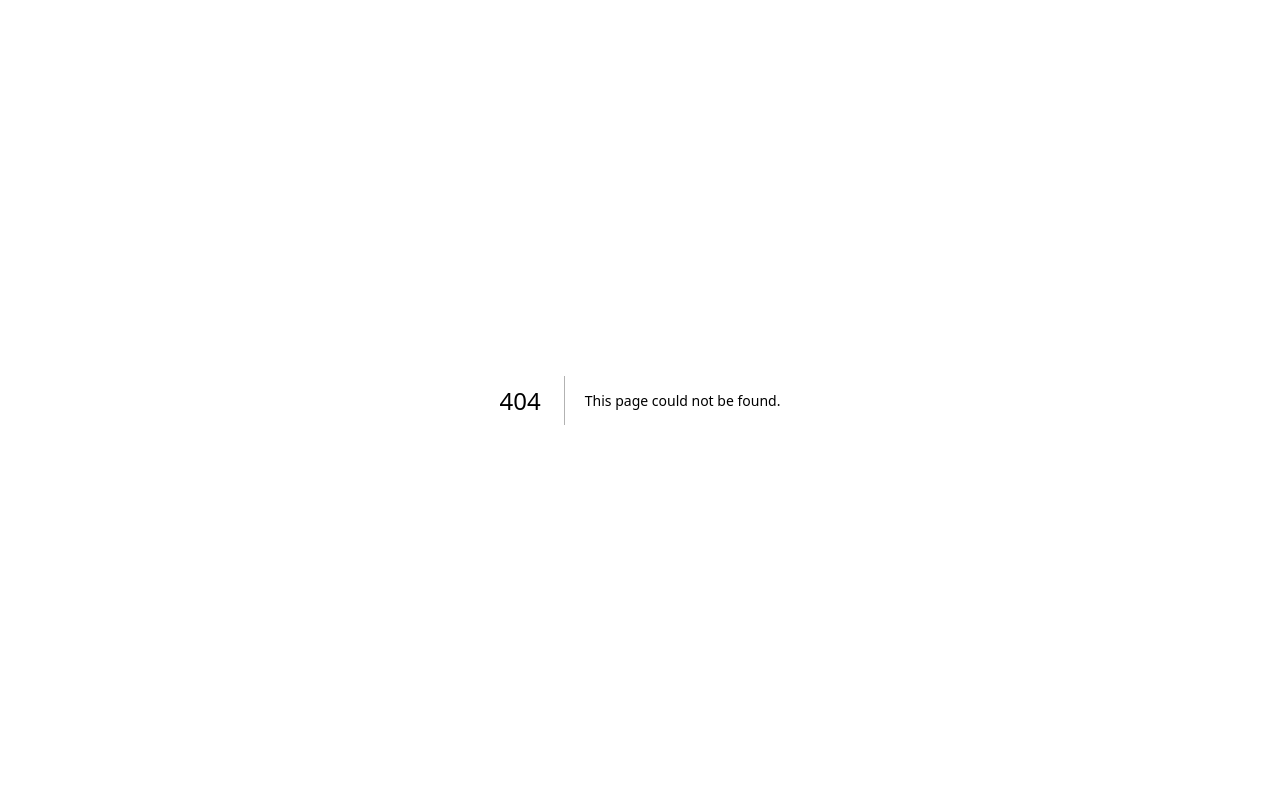
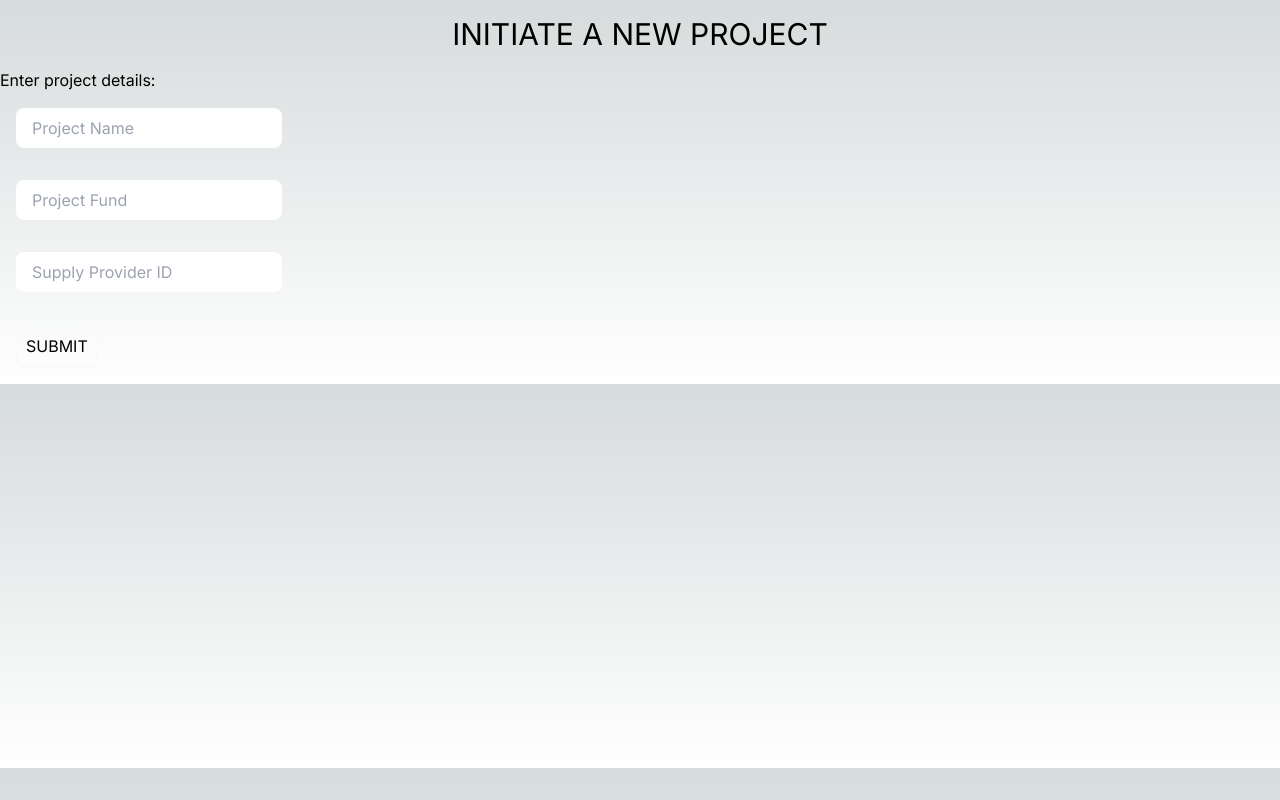
Before and after one commit to Somnathumapathi/Worcse, a Next.js app in the folder streampay/: page /DC/Initiate in a window 1280 px wide. Before the commit this address had no page. Built offline with nearby package versions, Linux system fonts and the light colour scheme.

Commit message:
Add DC page

```diff
--- /dev/null
+++ b/streampay/app/DC/Initiate/page.js
@@ -0,0 +1,18 @@
+import React from 'react'
+
+const initiate = () => {
+  return (
+    <div>
+        <h1 className='text-center text-3xl uppercase p-4'>Initiate a New Project</h1>
+        <div>
+            Enter project details: <br/>
+            <input type="text"  name="projectName" placeholder='Project Name' className='p-2 px-4 m-4 rounded-lg'/><br/>
+            <input type='number' name='projectFund' placeholder='Project Fund'  className='p-2 px-4 m-4 rounded-lg'/> <br/>
+            <input type='text' name='supplyProviderID' placeholder='Supply Provider ID'  className='p-2 px-4 m-4 rounded-lg'/> <br/>
+            <button type='submit' className='p-2 m-4 border-2 border-slate-50 rounded-lg'>SUBMIT</button>
+        </div>
+    </div>
+  )
+}
+
+export default initiate
--- /dev/null
+++ b/streampay/app/DC/page.js
@@ -0,0 +1,13 @@
+import React from 'react'
+
+const dc = () => {
+  return (
+    <div>
+        <h1 className='text-3xl text-center'>DC</h1>
+        <button><a href='/DC/Initiate'>Initiate Project</a></button> <br/>
+        <button>My Projects</button>
+    </div>
+  )
+}
+
+export default dc
```
